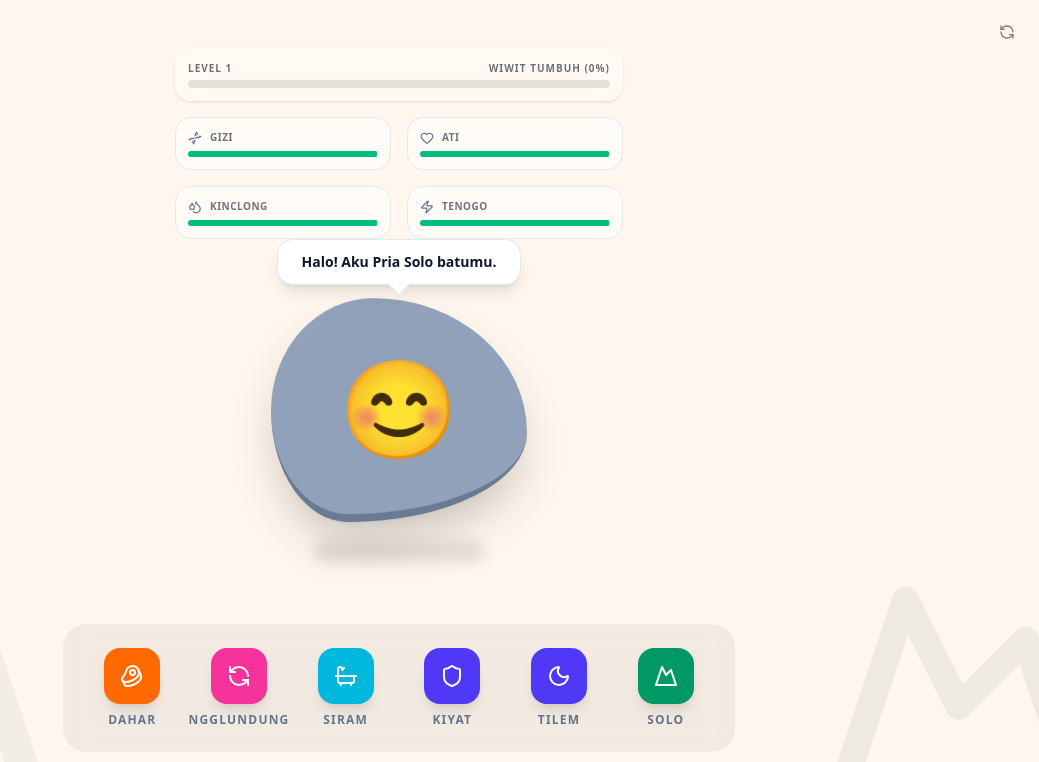
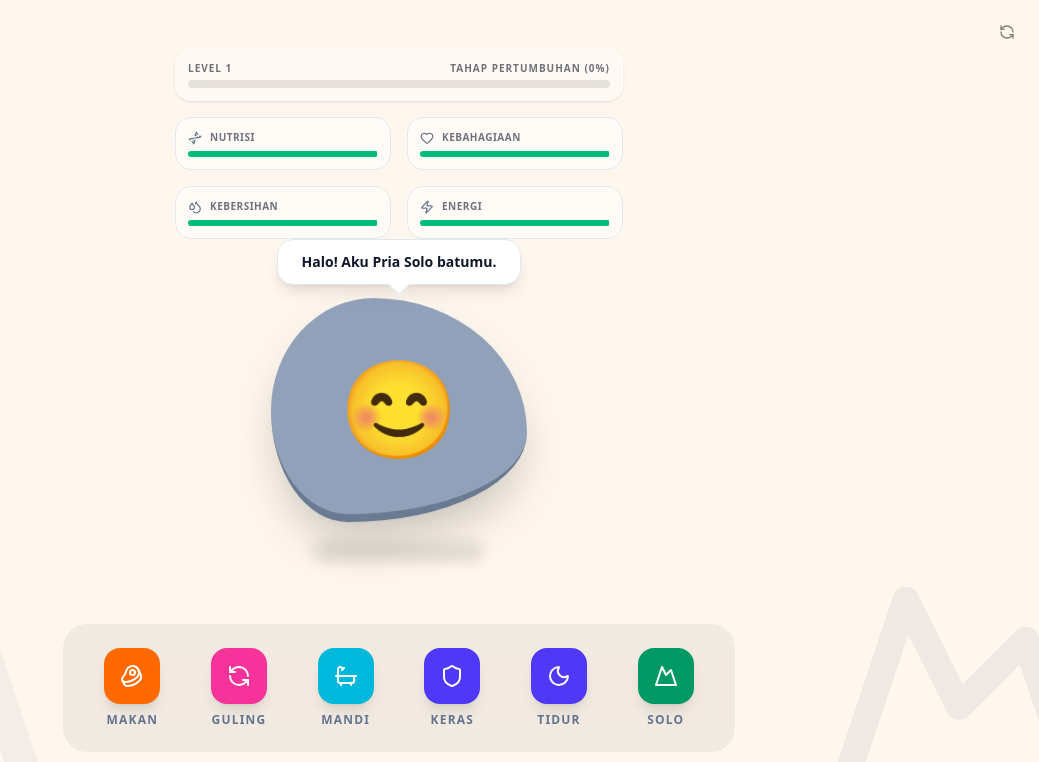
Before and after one commit to Theobiyas/Priasolo, a React (Vite) app: page / in a window 1280 px wide. Shown: the top 762 px of the page, without its empty margins (241-1280 px from the left). Built offline with nearby package versions, Linux system fonts and the light colour scheme.

Commit message:
feat: Improve stat labels and messages
Translate UI elements and character messages to more standard Bahasa Indonesia for better clarity and user experience.

```diff
--- a/src/App.tsx
+++ b/src/App.tsx
@@ -30,10 +30,10 @@ const DECAY_RATES = {
 };
 
 const STAT_LABELS = {
-  hunger: 'Gizi',
-  happiness: 'Ati',
-  cleanliness: 'Kinclong',
-  energy: 'Tenogo',
+  hunger: 'Nutrisi',
+  happiness: 'Kebahagiaan',
+  cleanliness: 'Kebersihan',
+  energy: 'Energi',
 };
 
 type PetStats = {
@@ -107,10 +107,10 @@ export default function App() {
   }, [isSleeping, isHardened]);
 
   useEffect(() => {
-    if (stats.hunger < 20) setMessage("Lapar niki... Tolong paringaken mineral.");
-    else if (stats.cleanliness < 20) setMessage("Awakku kotor... Tolong dipoles supados mengkilap.");
-    else if (stats.happiness < 20) setMessage("Bosen niki... Monggo kito ngglundung.");
-    else if (stats.energy < 20) setMessage("Sampun lungkrah... Kula ajeng tilem riyin.");
+    if (stats.hunger < 20) setMessage("Aku lapar... Tolong beri aku mineral.");
+    else if (stats.cleanliness < 20) setMessage("Badanku kotor... Tolong bersihkan agar mengkilap.");
+    else if (stats.happiness < 20) setMessage("Aku bosan... Mari berguling.");
+    else if (stats.energy < 20) setMessage("Sudah lelah... Aku ingin tidur dulu.");
   }, [stats.hunger, stats.cleanliness, stats.happiness, stats.energy]);
 
   const handleAction = (type: keyof typeof STAT_LABELS, amount: number, msg: string) => {
@@ -159,16 +159,16 @@ export default function App() {
   const toggleSleep = () => {
     if (isRolling) return;
     setIsSleeping(!isSleeping);
-    setMessage(!isSleeping ? "Pria Solo juga butuh istirahat... Zzz..." : "Sampun tangi! (Sudah bangun!) Siap melayani dengan sopan.");
+    setMessage(!isSleeping ? "Pria Solo juga butuh istirahat... Zzz..." : "Sudah bangun! Siap melayani dengan sopan.");
     if (!isSleeping) setIsHardened(false);
   };
 
   const resetGame = () => {
-    if (confirm("Reset Pria Solo? Sedaya data badhe ilang!")) {
+    if (confirm("Reset Pria Solo? Semua data akan hilang!")) {
       setStats(INITIAL_STATS);
       setIsSleeping(false);
       setIsHardened(false);
-      setMessage("Batu Pria Solo enggal sampun mriki.");
+      setMessage("Batu Pria Solo baru telah tiba.");
     }
   };
 
@@ -200,7 +200,7 @@ export default function App() {
         <div className="bg-white/30 backdrop-blur-md p-3 rounded-2xl border border-white/50 shadow-sm">
           <div className="flex justify-between items-center mb-1 text-[10px] font-black uppercase tracking-widest opacity-60">
             <span>Level {stats.level}</span>
-            <span>Wiwit Tumbuh ({Math.floor(stats.growth)}%)</span>
+            <span>Tahap Pertumbuhan ({Math.floor(stats.growth)}%)</span>
           </div>
           <div className="h-2 w-full bg-black/10 rounded-full overflow-hidden">
             <motion.div
@@ -298,42 +298,42 @@ export default function App() {
         ${isSleeping ? 'bg-white/5' : 'bg-black/5'}
       `}>
         <ActionButton
-          onClick={() => handleAction('hunger', 20, "Maturnuwun, mineralipun eco sanget.")}
+          onClick={() => handleAction('hunger', 20, "Terima kasih, mineralnya sangat enak.")}
           icon={<Beef size={24} />}
-          label="Dahar"
+          label="Makan"
           color="bg-orange-500"
           isDark={isSleeping}
         />
         <ActionButton
           onClick={handleRoll}
           icon={<RefreshCcw size={24} />}
-          label="Ngglundung"
+          label="Guling"
           color="bg-pink-500"
           isDark={isSleeping}
         />
         <ActionButton
-          onClick={() => handleAction('cleanliness', 25, "Kinclong niki, matur suwun!")}
+          onClick={() => handleAction('cleanliness', 25, "Bersih sekali, terima kasih!")}
           icon={<Bath size={24} />}
-          label="Siram"
+          label="Mandi"
           color="bg-cyan-500"
           isDark={isSleeping}
         />
          <ActionButton
           onClick={handleHarden}
           icon={<Shield size={24} />}
-          label={isHardened ? "Lempoh" : "Kiyat"}
+          label={isHardened ? "Lunak" : "Keras"}
           color="bg-indigo-600"
           isDark={isSleeping}
         />
         <ActionButton
           onClick={toggleSleep}
           icon={isSleeping ? <Sun size={24} /> : <Moon size={24} />}
-          label={isSleeping ? "Tangi" : "Tilem"}
+          label={isSleeping ? "Bangun" : "Tidur"}
           color={isSleeping ? "bg-amber-400" : "bg-indigo-600"}
           isDark={isSleeping}
         />
         <ActionButton
-          onClick={() => setMessage("Kula batunipun saking kuto Solo yang penuh tata krama.")}
+          onClick={() => setMessage("Aku batu dari kota Solo yang penuh tata krama.")}
           icon={<Mountain size={24} />}
           label="Solo"
           color="bg-emerald-600"
```
